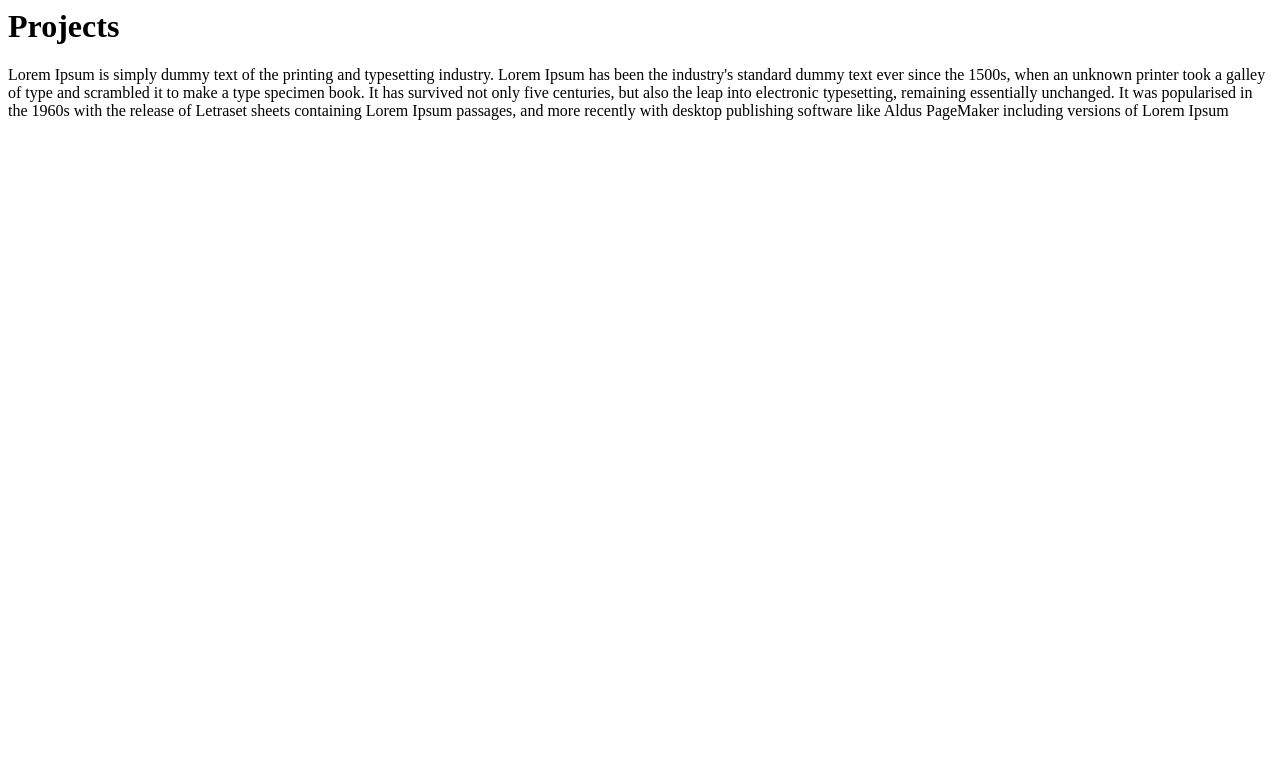
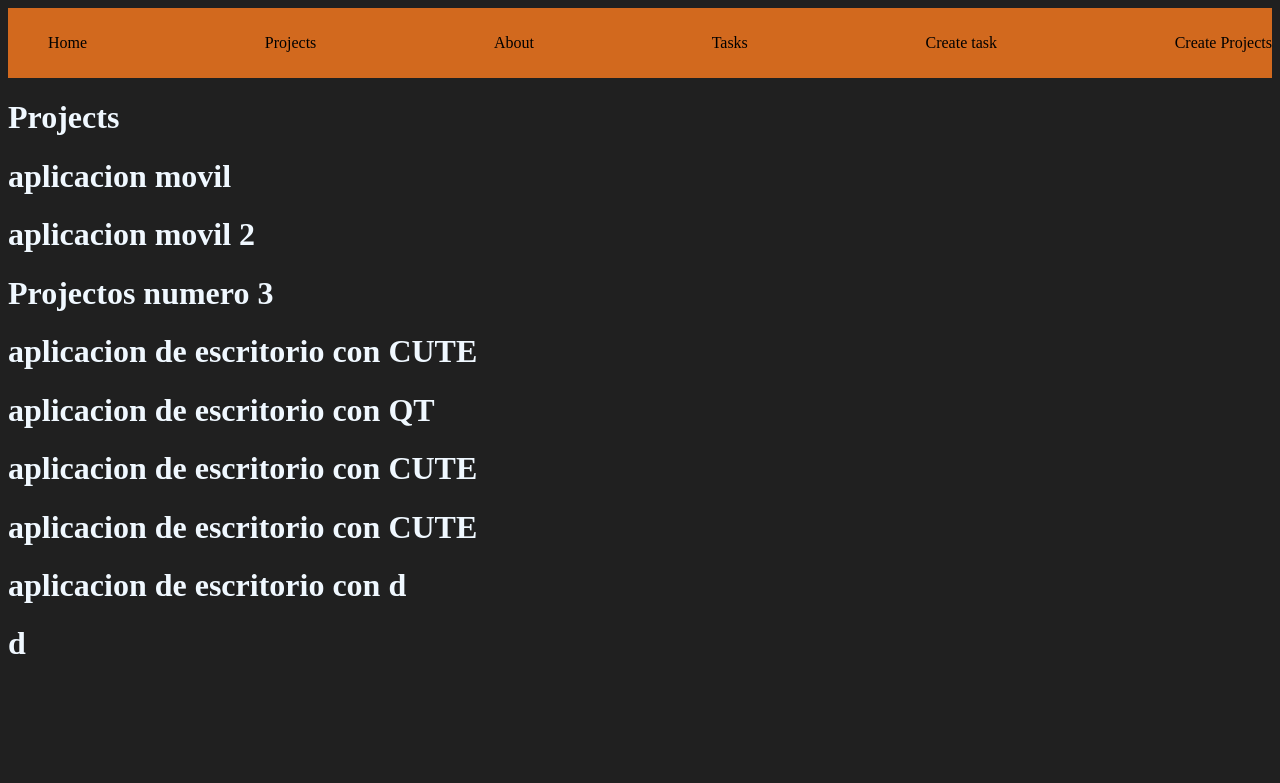
Before and after one commit to longod12412341/Portafolio-page, a Django app: page /project/ in a window 1280 px wide. Shown: the top 783 px of the page. Run offline with Django 5.2, Linux system fonts and the light colour scheme; data comes from the database, SQL or seed files in the repository; both versions use the stored data as it was after the commit.

Commit message:
Segundo commit

```diff
--- a/myapp/models.py
+++ b/myapp/models.py
@@ -13,7 +13,7 @@ class Projecto(models.Model):
 class Task(models.Model):
     def __str__(self):
         return self.title + " - " + self.project.name
-
+    done = models.BooleanField(default=False)
     title = models.CharField(max_length=200)
     description = models.TextField()
     project = models.ForeignKey(Projecto, on_delete=models.CASCADE)
--- /dev/null
+++ b/myapp/static/styles/main.css
@@ -0,0 +1,24 @@
+body{
+    background: #202020 ;
+    color: aliceblue;
+}
+
+.navbar {
+    background: chocolate;
+    padding: 10px 0;
+
+}
+.navbar ul li{
+    list-style: none;
+}
+.navbar ul li a{
+    color: #000000;
+    text-decoration: none;
+}
+.navbar ul{
+    display: flex;
+    justify-content: space-between;
+}
+.navbar ul li a :hover{
+    color: aqua;
+}
--- /dev/null
+++ b/myapp/templates/layouts/base.html
@@ -0,0 +1,36 @@
+{% load static %}
+<!DOCTYPE html>
+<html lang="en">
+<head>
+    <meta charset="UTF-8">
+    <meta name="viewport" content="width=device-width, initial-scale=1.0">
+    <title>Django Proyect</title>
+    <link rel="stylesheet" href="{% static "styles/main.css"%}">
+</head>
+<body>
+    <nav class="navbar">
+        <ul>
+            <li>
+                <a href="{% url "index" %}">Home </a>
+            </li>
+            <li>
+                <a href="{% url "projects" %}"> Projects </a>
+            </li>
+            <li>
+                <a href="{% url "about" %}"> About </a>
+            </li>
+            <li>
+                <a href="{% url "task" %}"> Tasks </a>
+            </li>
+            <li>
+                <a href="{% url "create_task" %}"> Create task </a>
+            </li>
+            <li>
+                <a href="{% url "create_projects" %}"> Create Projects </a>
+            </li>
+        </ul>
+    </nav>
+    {%block content %}
+    {%endblock%}
+</body>
+</html>
--- a/myapp/templates/projects.html
+++ /dev/null
@@ -1,2 +0,0 @@
-<h1> Projects</h1>
-<p>  Lorem Ipsum is simply dummy text of the printing  and typesetting industry. Lorem Ipsum has been the industry's standard dummy text ever since the 1500s, when an unknown printer took a galley of type and scrambled it to make a type specimen book. It has survived not only five centuries, but also the leap into electronic typesetting, remaining essentially unchanged. It was popularised in the 1960s with the release of Letraset sheets containing Lorem Ipsum passages, and more recently with desktop publishing software like Aldus PageMaker including versions of Lorem Ipsum </p>
--- /dev/null
+++ b/myapp/templates/projects/projects.html
@@ -0,0 +1,14 @@
+{% extends "layouts/base.html" %}
+
+{% block content%}
+<h1> Projects</h1>
+
+{% for project in projects %}
+
+<div>
+<h1> {{project.name}} </h1>
+</div>
+
+{% endfor %}
+
+{% endblock %}
--- a/myapp/templates/tasks.html
+++ /dev/null
@@ -1,2 +0,0 @@
-<h1> Tareas </h1>
-<p>  Lorem Ipsum is simply dummy text of the printing  and typesetting industry. Lorem Ipsum has been the industry's standard dummy text ever since the 1500s, when an unknown printer took a galley of type and scrambled it to make a type specimen book. It has survived not only five centuries, but also the leap into electronic typesetting, remaining essentially unchanged. It was popularised in the 1960s with the release of Letraset sheets containing Lorem Ipsum passages, and more recently with desktop publishing software like Aldus PageMaker including versions of Lorem Ipsum </p>
--- a/myapp/urls.py
+++ b/myapp/urls.py
@@ -5,9 +5,10 @@ from . import views
 
 
 urlpatterns = [
-    path("", views.index),
-    path("about/", views.about),
-    path("hello/<str:username>", views.hello),
-    path("task/<int:id>", views.task),
-    path("project/", views.projects),
+    path("", views.index, name="index"),
+    path("about/", views.about, name="about"),
+    path("task/", views.task, name="task"),
+    path("project/", views.projects, name="projects"),
+    path("create_task/", views.create_task, name="create_task"),
+    path("create_projects/", views.Create_projects, name="create_projects"),
 ]
--- a/myapp/views.py
+++ b/myapp/views.py
@@ -1,14 +1,9 @@
 from django.shortcuts import render
 from django.http import HttpResponse , JsonResponse
 from .models import Projecto , Task
-from django.shortcuts import get_object_or_404 , render
+from django.shortcuts import get_object_or_404 , render, redirect
+from .forms import CreateNewTask, CreateNewProjects
 # Create your views here.
-
-# Podemos concatenar nombres, numero e id
-def hello(request, username): #En vez de usar username usamos id pero debemos cambiar el
-    #el str de las urls a int, siempre debemos saber que tipo de datos le vamos a dar
-    print(username)
-    return HttpResponse("<h2>Hello %s</h2>" % username)
 
 def about(request):
     username = "longo"
@@ -23,12 +18,35 @@ def index(request):
     })
 
 
-def task(request, id):
-    get_object_or_404(Task, id=id)
-    return render(request, "tasks.html")
-    return HttpResponse("<h1>Tasks : %</h1>" % task.title )
+def task(request):
+    tasks = Task.objects.all()
+    return render(request, "tasks/tasks.html",{
+        "tasks" : tasks
+    })
+
 
 def projects(request):
-    return render(request, "projects.html")
-    projects = list(Projecto.objects.values())
-    return JsonResponse(projects, safe=False)
+    projects = Projecto.objects.all()
+    return render(request, "projects/projects.html", {
+        "projects" : projects
+    })
+
+def create_task(request) :
+    if request.method == "GET":
+        return render(request, "tasks/create_task.html", {
+            "form" : CreateNewTask()
+        })
+    else:
+        Task.objects.create(title=request.POST["title"],
+        description=request.POST["description"], project_id=2)
+        return redirect("task")
+
+
+def Create_projects(request):
+    if request.method == "GET":
+        return render(request, "projects/create_projects.html",{
+            "form": CreateNewProjects()
+        })
+    else:
+        Projecto.objects.create(name=request.POST["name"])
+        redirect("projects")
```
Also changed, not shown: myapp/forms.py (added, +9 -0 lines), myapp/templates/about.html (+12 -2 lines), myapp/templates/index.html (+7 -0 lines), myapp/templates/projects/create_projects.html (added, +11 -0 lines), myapp/templates/tasks/create_task.html (added, +14 -0 lines), myapp/templates/tasks/tasks.html (added, +28 -0 lines), db.sqlite3, myapp/migrations/0003_task_done.py (added), myapp/static/OIP.jpg (added).
